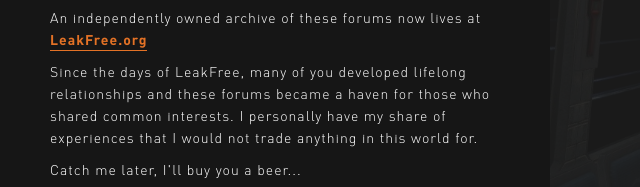
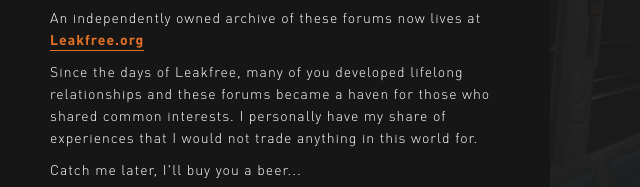
Before and after one commit to JoshHubi/blackmesa-forums-landing, a plain HTML site: page index.html in a window 1280 px wide. Shown: the part 394-581 px from the top of the page, 0-640 px from the left. Drawn offline with Linux system fonts and the light colour scheme.

Commit message:
It's a lowercase'd 'free' Josh.....

```diff
--- a/index.html
+++ b/index.html
@@ -31,9 +31,9 @@
 				<p>Hello Scientist,</p>
 				<p>After 16 years in the test chamber with you, we regret to inform you that the Black Mesa community forums are now closed. A replacement for these forums can be found on <a href="https://discord.gg/KpBDTqm" target="_blank">Discord</a> and our <a href="https://steamcommunity.com/app/362890/discussions/" target="_blank">Steam</a> discussion forums. </p>
 
-				<p>An independently owned archive of these forums now lives at <a href="https://www.leakfree.org" target="_blank">LeakFree.org</a></p>
+				<p>An independently owned archive of these forums now lives at <a href="https://www.leakfree.org" target="_blank">Leakfree.org</a></p>
 
-				<p>Since the days of LeakFree, many of you developed lifelong relationships and these forums became a haven for those who shared common interests. I personally have my share of experiences that I would not trade anything in this world for.</p>
+				<p>Since the days of Leakfree, many of you developed lifelong relationships and these forums became a haven for those who shared common interests. I personally have my share of experiences that I would not trade anything in this world for.</p>
 
 				<p>Catch me later, I'll buy you a beer...</p>
 
```
